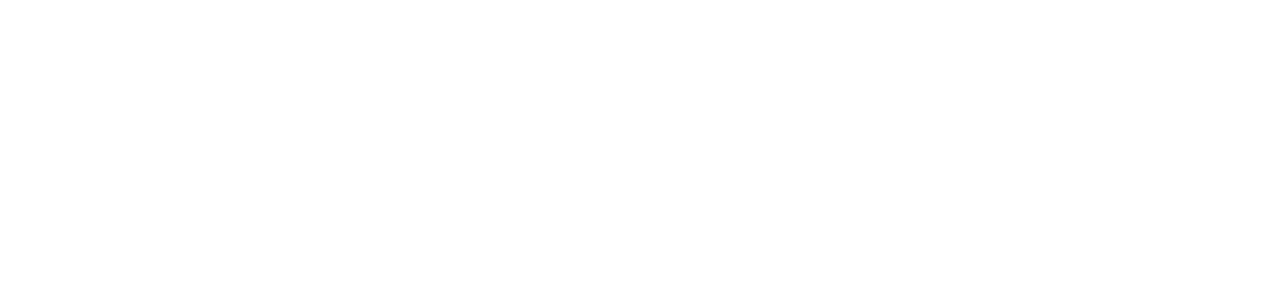
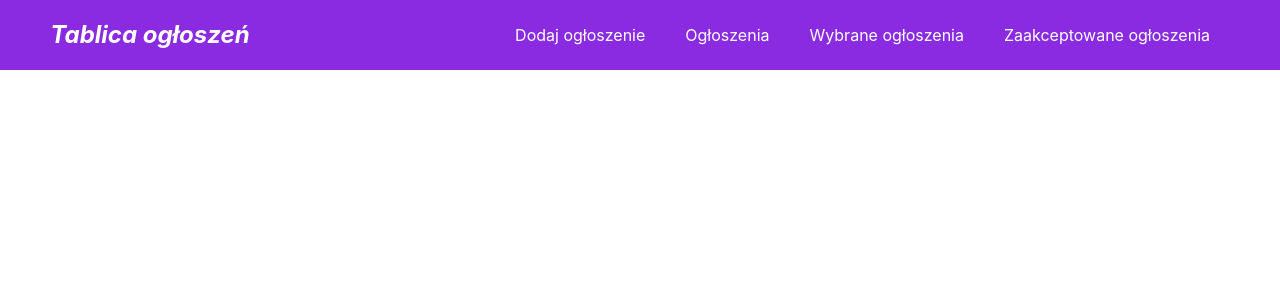
Before and after one commit to KrzysztofLewandowskii/tablica-ogl, a React (Create React App) app: page / in a window 1280 px wide. Shown: the top 300 px of the page. Built offline with nearby package versions, Linux system fonts and the light colour scheme.

Commit message:
Added pageHeader with routes

```diff
--- a/package.json
+++ b/package.json
@@ -8,6 +8,8 @@
     "@testing-library/user-event": "^13.5.0",
     "react": "^18.2.0",
     "react-dom": "^18.2.0",
+    "react-router": "^6.3.0",
+    "react-router-dom": "^6.3.0",
     "react-scripts": "5.0.1",
     "web-vitals": "^2.1.4"
   },
--- a/src/App.css
+++ /dev/null
@@ -1,38 +0,0 @@
-.App {
-  text-align: center;
-}
-
-.App-logo {
-  height: 40vmin;
-  pointer-events: none;
-}
-
-@media (prefers-reduced-motion: no-preference) {
-  .App-logo {
-    animation: App-logo-spin infinite 20s linear;
-  }
-}
-
-.App-header {
-  background-color: #282c34;
-  min-height: 100vh;
-  display: flex;
-  flex-direction: column;
-  align-items: center;
-  justify-content: center;
-  font-size: calc(10px + 2vmin);
-  color: white;
-}
-
-.App-link {
-  color: #61dafb;
-}
-
-@keyframes App-logo-spin {
-  from {
-    transform: rotate(0deg);
-  }
-  to {
-    transform: rotate(360deg);
-  }
-}
--- a/src/App.js
+++ b/src/App.js
@@ -1,9 +1,10 @@
-import './App.css';
+import PageHeader from "./components/PageHeader";
+import React from "react";
 
 function App() {
   return (
-    <div className="App">
-
+    <div>
+        <PageHeader/>
     </div>
   );
 }
--- /dev/null
+++ b/src/components/LogoPageHeader.css
@@ -0,0 +1,10 @@
+.logoContainer {
+    text-align: center;
+    width: 300px;
+    color: white;
+    line-height: 70px;
+}
+.logoName {
+    margin: 0;
+    font-style: italic;
+}
--- /dev/null
+++ b/src/components/LogoPageHeader.js
@@ -0,0 +1,11 @@
+import React from 'react';
+import './LogoPageHeader.css';
+const LogoPageHeader = ({name, projectTitle}) => {
+    return (
+        <div className="logoContainer">
+            <h2 className="logoName">{projectTitle}</h2>
+        </div>
+    );
+};
+
+export default LogoPageHeader;
--- /dev/null
+++ b/src/components/Navigation.css
@@ -0,0 +1,17 @@
+.navContainer {
+    display: flex;
+    justify-content: center;
+    align-items: center;
+    margin-right: 50px;
+}
+.navContainer .navItem {
+    text-decoration: none;
+    padding: 10px 20px;
+    color: white;
+    background-color: transparent;
+    transition: .3s color, .3s background-color;
+}
+.navContainer .navItem:hover {
+    color: #000000;
+    background-color: #a552fd;
+}
--- /dev/null
+++ b/src/components/Navigation.js
@@ -0,0 +1,15 @@
+import React from 'react';
+import './Navigation.css';
+import {Link} from "react-router-dom";
+const Navigation = () => {
+    return (
+        <nav className="navContainer">
+                <Link className="navItem" to="/AddNotice">Dodaj ogłoszenie</Link>
+                <Link className="navItem" to="/">Ogłoszenia</Link>
+                <Link className="navItem" to="/">Wybrane ogłoszenia</Link>
+                <Link className="navItem" to="/">Zaakceptowane ogłoszenia</Link>
+        </nav>
+    );
+};
+
+export default Navigation;
--- /dev/null
+++ b/src/components/PageHeader.css
@@ -0,0 +1,6 @@
+.PageHeaderContainer {
+    display: flex;
+    justify-content: space-between;
+    background-color: blueviolet;
+    line-height: 50px;
+}
--- /dev/null
+++ b/src/components/PageHeader.js
@@ -0,0 +1,15 @@
+import React from 'react';
+import LogoPageHeader from "./LogoPageHeader";
+import Navigation from "./Navigation";
+import './PageHeader.css';
+
+const PageHeader = () => {
+    return (
+        <div className="PageHeaderContainer">
+            <LogoPageHeader projectTitle={'Tablica ogłoszeń'}/>
+            <Navigation/>
+        </div>
+    );
+};
+
+export default PageHeader;
--- a/src/index.js
+++ b/src/index.js
@@ -2,9 +2,12 @@
 import ReactDOM from 'react-dom/client';
 import './index.css';
 import App from './App';
+import {BrowserRouter, Routes, Route} from "react-router-dom";
 const root = ReactDOM.createRoot(document.getElementById('root'));
 root.render(
-  <React.StrictMode>
-    <App />
-  </React.StrictMode>
+    <BrowserRouter>
+        <Routes>
+            <Route path="/" element={<App />}/>
+        </Routes>
+    </BrowserRouter>
 );
```
Also changed, not shown: 1 other file (tests, documents, lock files or other folders).
